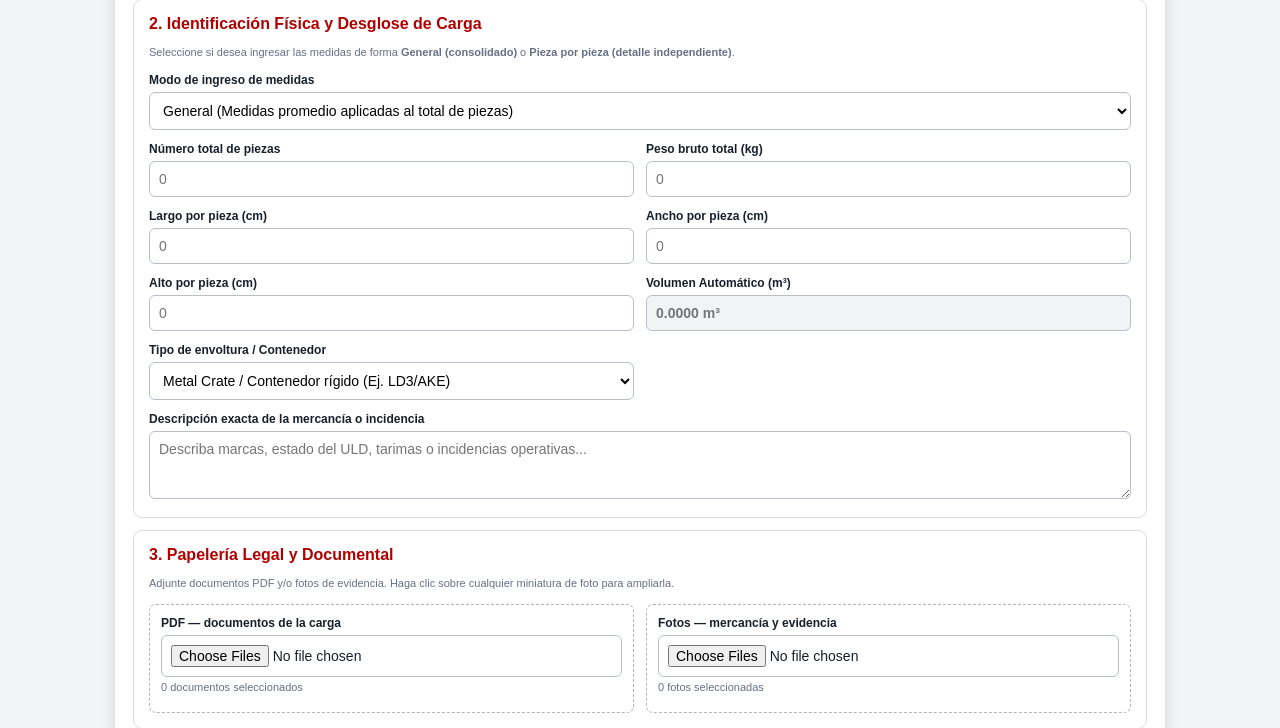
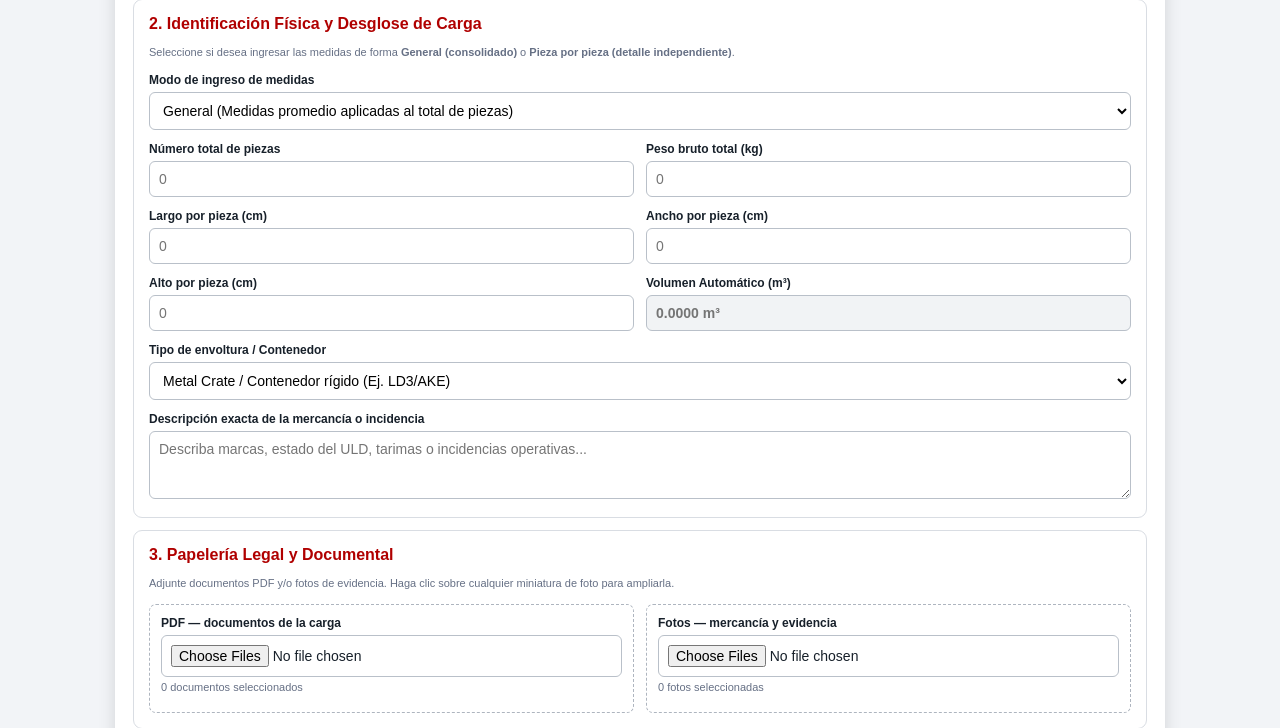
Before and after one commit to mayroga/SmartCargo-Advisory, a FastAPI app: page / in a window 1280 px wide. Shown: the part 437-1165 px from the top of the page. Run offline with FastAPI, Linux system fonts and the light colour scheme.

Commit message:
Update index.htm

```diff
--- a/templates/index.htm
+++ b/templates/index.htm
@@ -35,7 +35,6 @@ th{background:#f1f3f5}
 .thumb-container{display:flex;flex-wrap:wrap;gap:8px;margin-top:8px}
 .thumb{width:60px;height:60px;object-fit:cover;border-radius:4px;border:1px solid #b9c0c9;cursor:pointer;transition:transform 0.2s}
 .thumb:hover{transform:scale(1.05)}
-/* Modal para ver imagen grande */
 #modalImg{display:none;position:fixed;z-index:9999;top:0;left:0;width:100%;height:100%;background:rgba(0,0,0,0.8);align-items:center;justify-content:center}
 #modalImg img{max-width:90%;max-height:90%;border-radius:8px;box-shadow:0 0 20px #000}
 @media(max-width:700px){main{margin:0;border-radius:0}.grid{grid-template-columns:1fr}.full{grid-column:auto}}
@@ -169,7 +168,7 @@ Seleccione si desea ingresar las medidas de forma <b>General (consolidado)</b> o
 </div>
 </div>
 
-<div>
+<div class="full">
 <label>Tipo de envoltura / Contenedor</label>
 <select id="envoltura">
 <optgroup label="Unidades de Carga (ULD)">
@@ -231,7 +230,6 @@ Adjunte documentos PDF y/o fotos de evidencia. Haga clic sobre cualquier miniatu
 
 </main>
 
-<!-- MODAL PARA VER FOTO AMPLIADA -->
 <div id="modalImg" onclick="cerrarModal()">
  <img id="imgAmpliada" src="">
 </div>
@@ -304,8 +302,7 @@ $("pdfs").addEventListener("change",()=>{
  $("pdfCount").textContent=`${n} documento${n===1?"":"s"} seleccionado${n===1?"":"s"}`;
 });
 
-// Previsualización de fotos interactivas con clic para ampliar
-$("fotos").addEventListener("change", (e)=>{
+$("fotos").addEventListener("change",(e)=>{
  const files = e.target.files;
  const container = $("photoPreview");
  container.innerHTML = "";
@@ -325,7 +322,7 @@ $("fotos").addEventListener("change", (e)=>{
    container.appendChild(img);
   };
   reader.readAsDataURL(file);
- });
+ }
 });
 
 function cerrarModal(){
```
